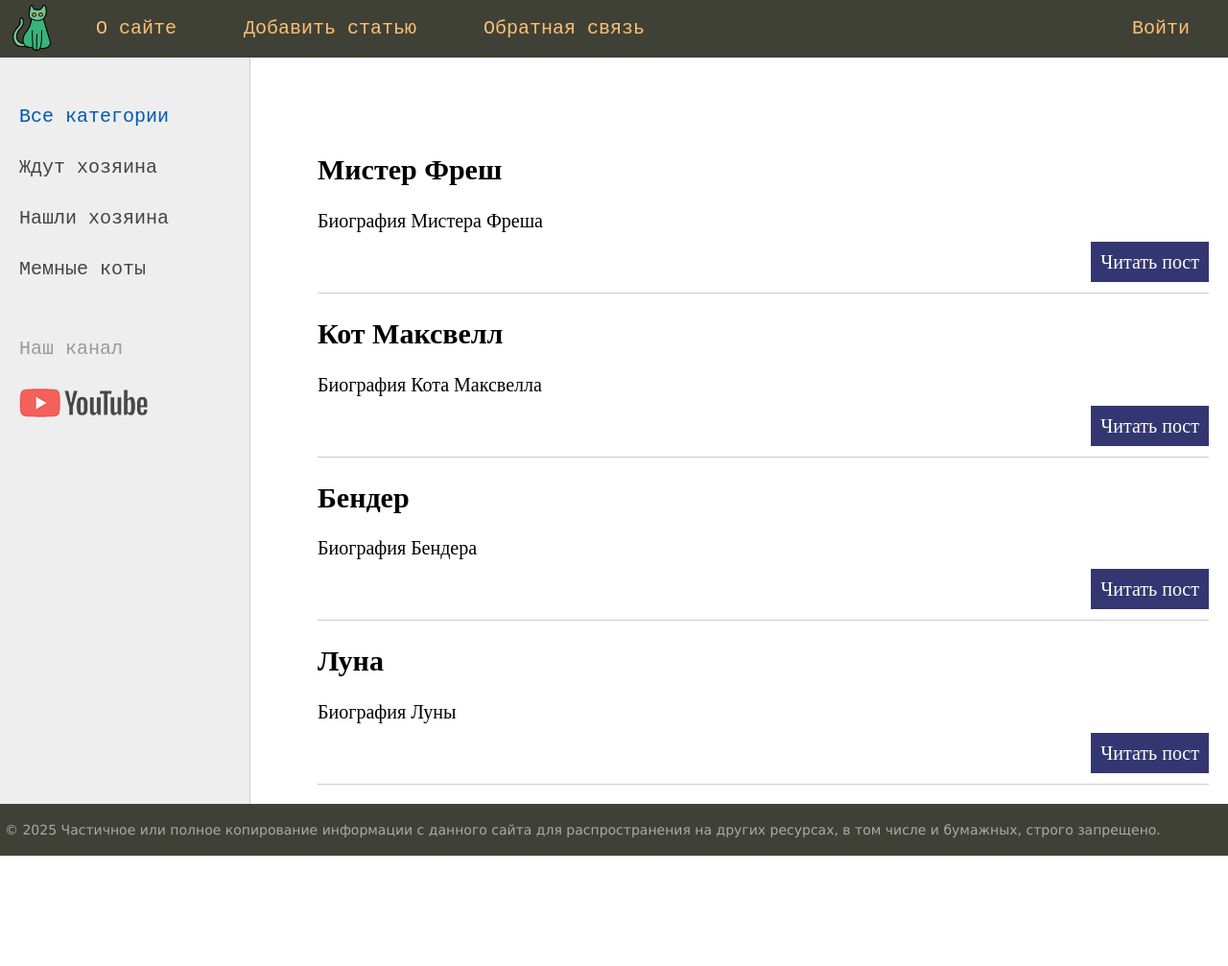
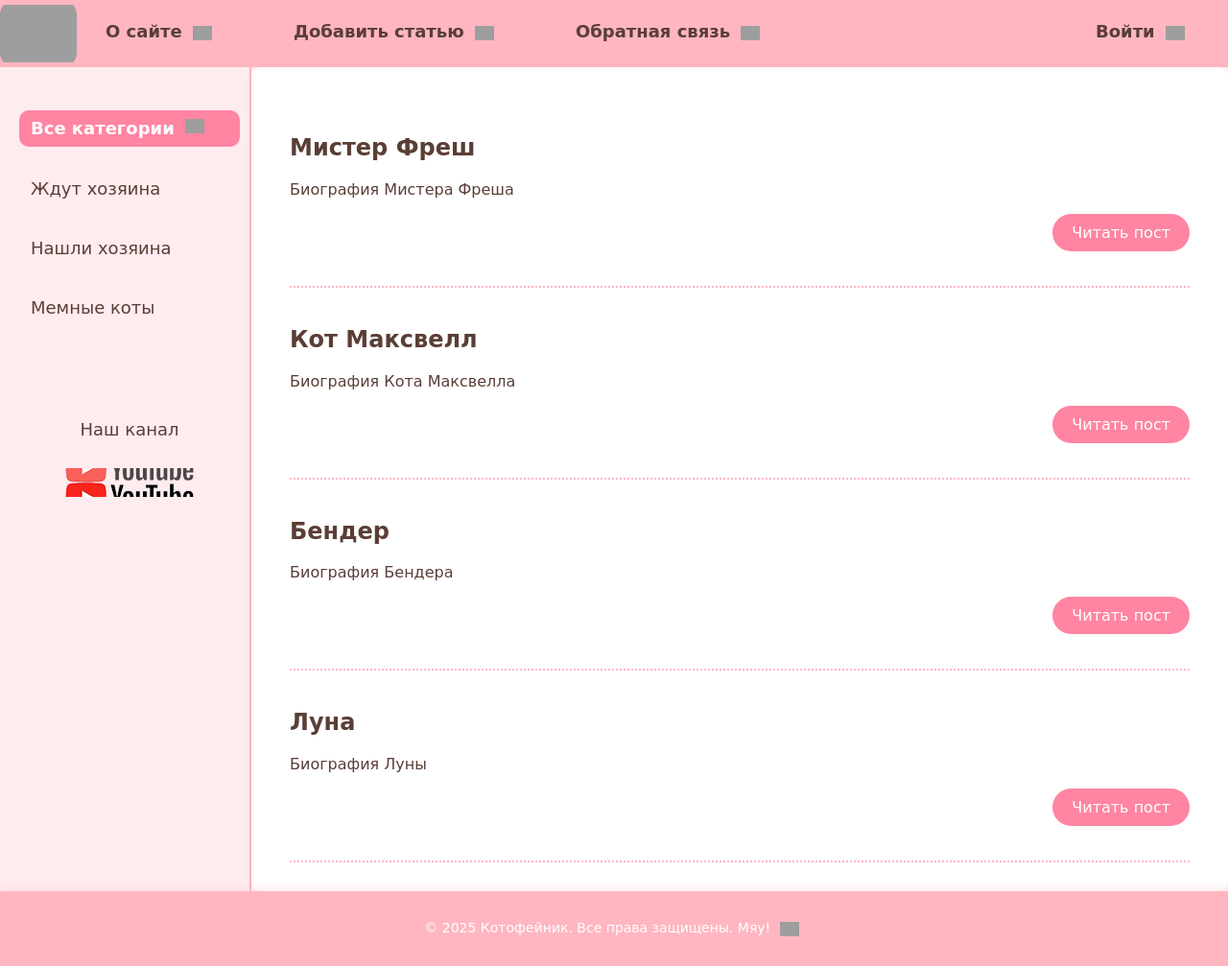
Before and after one commit to Awesome-autumn-weirdo/web_django, a Django app: page / in a window 1280 px wide. Shown: the whole page at 96% size. Before the commit the page ends 892 px from the top, so only its background shows below. Run offline with Django 4.2, Linux system fonts and the light colour scheme; data comes from the database, SQL or seed files in the repository; both versions use the stored data as it was after the commit; grey boxes are pictures that could not be loaded.

Commit message:
Новый дизайн

```diff
--- a/MySite/cats/static/cats/css/styles.css
+++ b/MySite/cats/static/cats/css/styles.css
@@ -1,28 +1,38 @@
+/* Основные стили */
 html, body {
-	font-family: 'Courier New';
+    font-family: 'Comic Sans MS', cursive, sans-serif;
     margin: 0;
     padding: 0;
     height: 100%;
     width: 100%;
-	color: #444;
+    background-color: #fff5f5;
+    color: #5a3e36;
 }
 
 a {
-	color: #0059b2;
+    color: #ff85a2;
     text-decoration: none;
+    transition: all 0.3s ease;
 }
 a:hover {
-	color: #CC0000;
+    color: #ff477e;
     text-decoration: underline;
 }
 
-img {max-width: 600px; height: auto;}
+/* Изображения */
+img {
+    max-width: 600px;
+    height: auto;
+    border-radius: 10px;
+}
 
 img.img-article-left {
     max-width: 300px;
     height: auto;
     float: left;
     padding: 0 10px 10px 0;
+    border: 3px solid #ffb6c1;
+    box-shadow: 0 4px 8px rgba(255, 182, 193, 0.3);
 }
 
 img.img-article-left.thumb {
@@ -30,42 +40,58 @@ img.img-article-left.thumb {
     height: auto;
 }
 
+/* Кнопка "Читать пост" */
 p.link-read-post {
     text-align: right;
 }
 p.link-read-post a {
-	padding: 10px;
-	min-width: 100px;
-	background: #333671;
-	color: #fff;
+    padding: 10px 20px;
+    background: #ff85a2;
+    color: white;
     text-decoration: none;
+    border-radius: 20px;
+    display: inline-block;
+    transition: all 0.3s ease;
+}
+p.link-read-post a:hover {
+    background: #ff477e;
+    transform: translateY(-2px);
+    box-shadow: 0 4px 8px rgba(255, 135, 162, 0.4);
 }
 
+/* Панель статьи */
 div.article-panel {
-    background: #eee;
-    padding: 5px 10px 5px 10px;
-    box-sizing: border-box;
-    overflow: hidden;
-    color: #555;
+    background: #ffecef;
+    padding: 10px 15px;
+    border-radius: 10px;
+    margin-bottom: 20px;
+    box-shadow: 0 2px 4px rgba(0,0,0,0.05);
 }
 div.article-panel p.first {
     margin: 0;
     float: left;
+    color: #ff85a2;
 }
 div.article-panel p.last {
     margin: 0;
     float: right;
+    color: #ff85a2;
 }
 
+/* Список статей */
 ul.list-articles {
     list-style: none;
     margin: 0;
     padding: 0;
 }
 ul.list-articles li {
-	border-bottom: 1px solid #ccc;
+    border-bottom: 2px dotted #ffb6c1;
+    padding: 20px 0;
+    transition: all 0.3s ease;
 }
-
+ul.list-articles li:hover {
+    background-color: #fff0f5;
+}
 .table-page {
 	width: 100%;
 	height: 100%;
@@ -74,116 +100,104 @@ ul.list-articles li {
 .table-page tr {height: 100%;}
 
 .clear {clear: both;}
-
+/* Шапка */
 .header {
-	background: #3F4137;
-	height: 60px;
+    background: #ffb6c1;
+    height: 70px;
+    box-shadow: 0 2px 10px rgba(255, 182, 193, 0.3);
 }
 
 .logo {
-	background: url('../images/logo.png') no-repeat 10px 5px;
+    /*background: url('../images/cat-logo.png') no-repeat center center;*/
     width: 70px;
+    height: 70px;
+    background-size: contain;
+    background-repeat: no-repeat; /* Важно! */
+}
+
+.logo-link {
+    display: block;
+    width: 60px;
     height: 60px;
+    background: url('../images/cat-logo.png') no-repeat center center;
+    background-size: contain;
+    background-repeat: no-repeat;
 }
 
 ul.mainmenu {
     list-style: none;
     margin: 0;
     padding: 0;
-	height: 60px;
-	color: #fdc073;
-	font-size: 20px;
+    height: 70px;
+    color: #5a3e36;
+    font-size: 18px;
     overflow: hidden;
 }
 ul.mainmenu li {
     float: left;
-	margin: 18px 40px 0 30px;
+    margin: 22px 30px 0 30px;
+    position: relative;
 }
 ul.mainmenu li.logo {margin: 0;}
 ul.mainmenu li.last {float: right;}
 
 ul.mainmenu li a {
-	color: #fdc073;
+    color: #5a3e36;
     text-decoration: none;
+    font-weight: bold;
+    padding: 5px 10px;
+    border-radius: 15px;
+    transition: all 0.3s ease;
 }
 ul.mainmenu li a:hover {
-	color: #FDA83D;
+    color: white;
+    background-color: #ff477e;
 }
 
-.panelitems {
-	text-align: center;
-}
-
-ul.langitem {
-	list-style: none;
-	display: inline-block;
-	margin: 30px;
-	padding: 0;
-	max-width: 300px
-}
-ul.langitem li {
-	margin: 10px 0 0 0;
-	width: 100%;
-}
-ul.langitem li.image {
-	margin: 0;
-	text-align: center;
-	width: 100%;
-	height: 250px;
-	overflow: hidden;
-}
-ul.langitem li.descr {
-	color: #777;
-	height: 170px;
-	overflow: hidden;
-}
-ul.langitem li a {
-	color: #fdc073;
-	text-decoration: none;
-	font-size: 20px;
-}
-ul.langitem li a:hover {
-	color: #FDA83D;
-}
-div.button {
-	background: #3F4137;
-	max-width: 200px;
-	margin: 0 auto;
-	padding: 5px 20px 5px 20px;
-	border-radius: 10px;
-	font-size: 20px;
-}
-
-.table-content {
-	width: 100%;
-	min-height: 100%;
-	height: 100%;
-}
-
+/* Боковая панель */
 .left-chapters {
     margin: 0;
-	background: #eee;
-	border-right: 1px solid #ccc;
+    background: #ffecef;
+    border-right: 2px solid #ffb6c1;
+    min-height: calc(100vh - 130px);
 }
 .left-chapters ul {
     width: 230px;
     margin: 0;
     padding: 20px 10px 10px 20px;
     list-style: none;
-	font-size: 20px;
+    font-size: 18px;
 }
 .left-chapters ul li {
-	margin: 30px 0 0 0;
-	color: #999;
+    margin: 25px 0 0 0;
+    color: #ff85a2;
+    padding: 8px 12px;
+    border-radius: 10px;
+    transition: all 0.3s ease;
 }
-.left-chapters ul li.selected {color: #0059b2; }
+.left-chapters ul li:hover {
+    background-color: #ffd6de;
+}
+.left-chapters ul li.selected {
+    color: white;
+    background-color: #ff85a2;
+    font-weight: bold;
+}
 .left-chapters ul li a {
-	color: #444;
+    color: #5a3e36;
     text-decoration: none;
 }
-.left-chapters ul li a:hover { color: #CC0000; }
-.left-chapters ul li.share {margin: 60px 0 0 0;}
-.left-chapters ul li.share p {margin: 30px 0 30px 0;}
+.left-chapters ul li a:hover {
+    color: #ff477e;
+}
+.left-chapters ul li.share {
+    margin: 60px 0 0 0;
+    text-align: center;
+}
+.left-chapters ul li.share p {
+    margin: 30px 0 30px 0;
+    color: #5a3e36;
+}
 .left-chapters ul li.share a {
     display: inline-block;
     width: 40px;
@@ -193,12 +207,13 @@ div.button {
 .left-chapters ul li.share a.share-yt {
 	width: 100%;
 	height: 30px;
-	background: url('../images/share_yt.png') no-repeat 0 0
+	background: url('../images/share_yt.png') no-repeat center center;
+
 }
 .left-chapters ul li.share a.share-yt:hover {
 	width: 100%;
 	height: 30px;
-	background: url('../images/share_yt.png') no-repeat 0 -30px
+	background: url('../images/share_yt.png') no-repeat center -30px
 }
 
 ul.tags-list {
@@ -220,190 +235,112 @@ ul.tags-list li a {
 	border: 1px solid #aaa;
 }
 
+/* Кошачьи элементы */
+.cat-paw {
+    display: inline-block;
+    width: 20px;
+    height: 20px;
+    background: url('../images/cat-paw.png') no-repeat center center;
+    background-size: contain;
+    margin: 0 5px;
+    vertical-align: middle;
+    transition: all 0.3s ease;
+}
+a:hover .cat-paw {
+    transform: rotate(15deg);
+}
+
+/* Контент */
 .content {
-	padding: 40px 20px 20px 40px;
+    padding: 30px 40px;
     width: 100%;
     box-sizing: border-box;
+    background-color: white;
+    border-radius: 10px;
+    margin: 20px 20px 20px 0;
+    box-shadow: 0 2px 10px rgba(0,0,0,0.05);
 }
 
-ul.breadcrumbs {
-	margin: 0;
-	padding: 0;
-	list-style: none;
-	font-size: 20px;
-	font-family: Sans-serif, Arial, Tahoma;
-}
-ul.breadcrumbs li {
-	display: inline-block;
-}
-ul.breadcrumbs li a {
-	color: #0059b2;
-	text-decoration: none;
-}
-ul.breadcrumbs li a:hover { color: #CC0000; }
-ul.breadcrumbs li:after{
-	padding: 0 10px 0 10px;
-	content: "\2192";
-}
-ul.breadcrumbs li.last:after {content: "";}
-
-ul.control {
-	margin: 0;
-	padding: 60px 0 0 0;
-	list-style: none;
-	font-family: Sans-serif, Arial, Tahoma;
-	font-size: 18px;
-	width: 100%;
-}
-ul.control li {	float: left; padding: 0 0 0 10px;}
-ul.control li.first:before {content: "\2190"; padding: 0 10px 0 0;}
-ul.control li.last {float: right; padding: 0 40px 0 0;}
-ul.control li.last:after {content: "\2192"; padding: 0 0 0 10px;}
-ul.control li a { color: #0059b2; text-decoration: none; }
-ul.control li a:hover { color: #CC0000; }
-
-ul.content-table {
-	margin: 0;
-	padding: 60px 0 0 30px;
-	list-style: none;
-	font-family: Sans-serif, Arial, Tahoma;
-	font-size: 28px;
-}
-ul.content-table li {
-	margin: 0 0 40px 0;
-}
-ul.content-table li a {
-	color: #BB5715;
-	text-decoration: none;
-}
-ul.content-table li a:hover {color: #F0711C;}
-
-.content-text {
-	margin: 60px 0 0 30px;
-	color: #000;
-	font-size: 20px;
-	font-family: Yandex Sans Display Light;
-}
-.content-text h1 {font-size: 32px;}
-
-ul.lang-list {
-	list-style: none;
-	margin: 0;
-	padding: 14px 0 0 0;
-	background: #3F4137;
-	width: 100%;
-	height: 50px;
-	border-top: 1px solid #959A82;
-	box-sizing: border-box;
-	font-size: 18px;
-	font-family: Sans-serif, Arial, Tahoma;
-}
-ul.lang-list li {
-	display: inline-block;
-	margin-left: 40px;
-}
-ul.lang-list li.selected {color: #fdc073; border-bottom: 1px solid #fdc073;}
-ul.lang-list li a {
-	color: #eee;
-	text-decoration: none;
-}
-ul.lang-list li a:hover {color: #fdc073;}
-
-.topic-subject .topic-line {
-	border-bottom: 1px solid #CC0000;
-	margin-top: -16px;
+.content-text h1 {
+    color: #ff85a2;
+    border-bottom: 2px dotted #ffb6c1;
+    padding-bottom: 10px;
+    margin-bottom: 20px;
 }
 
-.topic-subject .topic-text {
-	display: inline-block;
-	font-size: 28px;
-	color: #777;
-	padding: 0 10px 0 10px;
-	margin-left: 30px;
-	background: #fff;
-	font-family: Sans-serif, Arial, Tahoma;
+/* Подвал */
+#footer {
+    background: #ffb6c1;
+    padding: 15px;
+    color: white;
+    font-size: 14px;
+    text-align: center;
+    box-shadow: 0 -2px 10px rgba(255, 182, 193, 0.3);
+}
+#footer a {
+    color: white;
+    text-decoration: underline;
+}
+#footer a:hover {
+    color: #5a3e36;
 }
 
-.list-topic {
-	margin: 40px 0 60px 0;
-	font-family: Sans-serif, Arial, Tahoma;
-}
-.list-topic p {
-	margin: 0;
-	font-size: 28px;
-}
-.list-topic ol {
-	columns: 2;
-	-webkit-columns: 2;
-	column-gap: 40px;
-}
-.list-topic ol li {
-	display: list-item;
-	margin: 10px 10px 0 0px;
-	padding: 0 0 0 10px;
-}
-.list-topic ol li a {
-	color: #0059b2;
-	text-decoration: none;
-}
-.list-topic ol li a:hover {color: #CC0000;}
-
-.highlight {
-	max-width: 350px;
-	padding: 0 10px 0 10px;
-	margin: 0;
-	overflow: auto;
-	overflow-y: hidden;
-	background: #f0f0f0;
-}
-.highlight p { margin: 0; }
-.highlight .block {
-	width: 100%;
-	margin: 0;
-}
-.highlight .block p { margin: 0; }
-
-.quote {
-	background: url('../images/blockquote.png') no-repeat 0 10px;
-	padding: 5px 5px 5px 70px;
-	font-family: Sans-serif, Arial, Tahoma;
-	font-style: italic;
-}
-
-#footer {
-	box-sizing: border-box;
-
-	background: #3F4137;
-	padding: 5px;
-	color: #aaa;
-	font-size: 14px;
-	font-family: Verdana, Geneva, Arial, Helvetica;
-	text-align: left;
-	overflow: hidden;
-}
-#footer a {
-	text-decoration: underline;
-	color: #aaa;
-}
-
+/* Формы */
 .form-input {
     width: 300px;
     font-size: 16px;
+    padding: 8px 12px;
+    border: 2px solid #ffb6c1;
+    border-radius: 10px;
+    margin-bottom: 10px;
 }
 
 .form-label {
     display: inline-block;
     min-width: 150px;
     vertical-align: top;
+    color: #ff85a2;
+    font-weight: bold;
 }
 
 .form-error ul {
     list-style: none;
     padding: 0;
-    color: #CC0000;
+    color: #ff477e;
 }
 
 .form-button {
     min-width: 200px;
     font-size: 16px;
+    padding: 10px 20px;
+    background: #ff85a2;
+    color: white;
+    border: none;
+    border-radius: 20px;
+    cursor: pointer;
+    transition: all 0.3s ease;
 }
+.form-button:hover {
+    background: #ff477e;
+    transform: translateY(-2px);
+}
+
+/* Анимации */
+@keyframes catJump {
+    0% { transform: translateY(0); }
+    50% { transform: translateY(-5px); }
+    100% { transform: translateY(0); }
+}
+
+.cat-animation:hover {
+    animation: catJump 0.5s ease;
+}
+
+.left-chapters ul li.selected .cat-paw {
+    animation: pawBounce 0.8s infinite;
+}
+
+@keyframes pawBounce {
+    0%, 100% { transform: translateY(0); }
+    50% { transform: translateY(-5px); }
+}
--- a/MySite/cats/templates/cats/list_categories.html
+++ b/MySite/cats/templates/cats/list_categories.html
@@ -1,7 +1,7 @@
 {% for cat in cats %}
-        {% if cat.id == cat_selected %}
-                <li class="selected">{{cat.name}}</li>
-        {% else %}
-                <li><a href="{% url 'category' cat.id %}">{{cat.name}}</a></li>
-        {% endif %}
+    {% if cat.id == cat_selected %}
+        <li class="selected">{{cat.name}} <span class="cat-paw"></span></li>
+    {% else %}
+        <li><a href="{% url 'category' cat.id %}">{{cat.name}}</a></li>
+    {% endif %}
 {% endfor %}
--- a/MySite/templates/base.html
+++ b/MySite/templates/base.html
@@ -4,10 +4,10 @@
 <!DOCTYPE html>
 <html>
 <head>
-	<title>{{title}}</title>
+    <title>{{title}} | Котофейник </title>
     <link type="text/css" href="{% static 'cats/css/styles.css' %}" rel="stylesheet" />
     <meta http-equiv="Content-Type" content="text/html; charset=utf-8">
-	<link rel="shortcut icon" href="{% static 'cats/images/main.png' %}" type="image/x-icon"/>
+    <link rel="shortcut icon" href="{% static 'cats/images/cat-favicon.png' %}" type="image/x-icon"/>
     <meta name="viewport" content="width=device-width, initial-scale=1.0">
 </head>
 <body>
@@ -16,16 +16,19 @@
 {% block mainmenu %}
         <div class="header">
             <ul id="mainmenu" class="mainmenu">
-			<li class="logo"><a href="{% url 'home' %}"><div class="logo"></div></a></li>
+            <li class="logo"><a class="logo-link" href="{% url 'home' %}"></a></li>
+
             {% for m in menu %}
-	{% if not forloop.last %}<li>{% else %}<li class="last">{% endif %}
-		<a href="{% url m.url_name %}">{{m.title}}</a></li>
+                {% if not forloop.last %}
+                    <li><a href="{% url m.url_name %}">{{m.title}} <span class="cat-paw"></span></a></li>
+                {% else %}
+                    <li class="last"><a href="{% url m.url_name %}">{{m.title}} <span class="cat-paw"></span></a></li>
+                {% endif %}
             {% endfor %}
             </ul>
             <div class="clear"></div>
         </div>
 {% endblock mainmenu %}
-
 
 <table class="table-content" border=0 cellpadding="0" cellspacing="0">
 <tr>
@@ -33,14 +36,14 @@
     <td valign="top" class="left-chapters">
     <ul id="leftchapters">
         {% if cat_selected == 0 or cat_selected is None %}
-				<li class="selected">Все категории</li>
+            <li class="selected">Все категории <span class="cat-paw"></span></li>
         {% else %}
             <li><a href="{% url 'home' %}">Все категории</a></li>
         {% endif %}
         {% show_categories cat_selected %}
         <li class="share">
-				<p >Наш канал</p>
-				<a class="share-yt" href="https://www.youtube.com/channel/UClJzWfGWuGJL2t-3dYKcHTA/playlists" target="_blank" rel="nofollow"></a>
+            <p>Наш канал</p>
+            <a class="share-yt" href="https://www.youtube.com/" target="_blank" rel="nofollow"></a>
         </li>
     </ul>
 </td>
@@ -56,13 +59,13 @@
             {% endblock %}
         </div>
         <!-- Конец блока контента -->
-
-</td></tr></table>
+    </td>
+</tr></table>
 </td></tr>
 <!-- Footer -->
 <tr><td valign=top>
     <div id="footer">
-		<p>&copy; 2025 Частичное или полное копирование информации с данного сайта для распространения на других ресурсах, в том числе и бумажных, строго запрещено.</p>
+        <p>&copy; 2025 Котофейник. Все права защищены. Мяу! <span class="cat-paw"></span></p>
     </div>
 </td></tr></table>
 <!-- Конец footer'а и страницы -->
```
Also changed, not shown: MySite/cats/models.py (+9 -0 lines), MySite/cats/static/cats/images/logo.png (deleted), MySite/cats/static/cats/images/main.png (deleted), MySite/db.sqlite3. Lines whose indentation alone changed are shown as unchanged.
